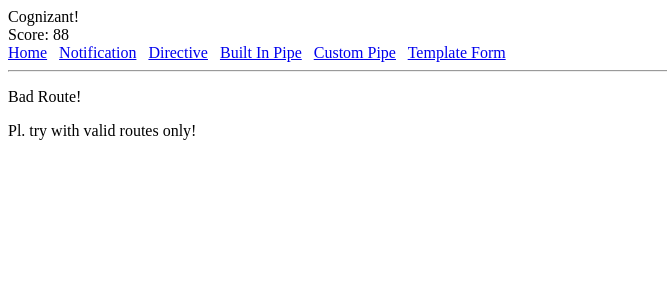
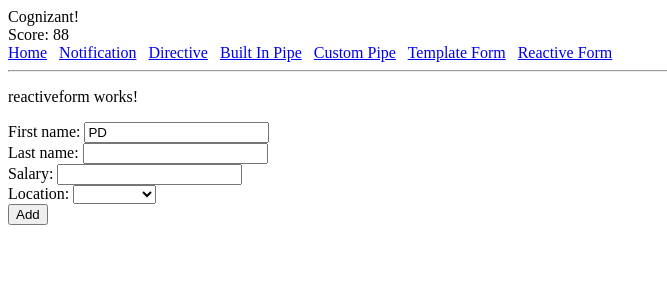
Before and after one commit to prafful/angular_jan2020, an Angular app: page /reactiveform in a window 1280 px wide. Shown: the top 300 px of the page, without its empty margins (0-667 px from the left). Built offline with nearby package versions, Linux system fonts and the light colour scheme.

Commit message:
reactive form with validations!

```diff
--- a/src/app/app-routing.module.ts
+++ b/src/app/app-routing.module.ts
@@ -8,6 +8,7 @@ import { SuperComponent } from './directive/super/super.component';
 import { InbuiltComponent } from './pipe/inbuilt/inbuilt.component';
 import { CustompipeComponent } from './pipe/custompipe/custompipe.component';
 import { TemplateformComponent } from './forms/templateform/templateform.component';
+import { ReactiveformComponent } from './forms/reactiveform/reactiveform.component';
 
 
 const routes: Routes = [
@@ -42,6 +43,10 @@ const routes: Routes = [
     component:TemplateformComponent
   },
   {
+    path:'reactiveform',
+    component:ReactiveformComponent
+  },
+  {
     path:'**',
     component:NorouteComponent
   }
--- a/src/app/app.component.html
+++ b/src/app/app.component.html
@@ -10,6 +10,7 @@ Score: {{ score }}
 <a routerLink="inbuiltpipe">Built In Pipe</a> &nbsp;
 <a routerLink="custompipe">Custom Pipe</a> &nbsp;
 <a routerLink="templateform">Template Form</a> &nbsp;
+<a routerLink="reactiveform">Reactive Form</a> &nbsp;
 <hr>
 
 
--- /dev/null
+++ b/src/app/forms/reactiveform/reactiveform.component.html
@@ -0,0 +1,29 @@
+<p>reactiveform works!</p>
+
+<div>
+    <form [formGroup]="reactiveUserForm" (ngSubmit)="userAdded(reactiveUserForm)">
+        First name:
+        <input type="text"  formControlName='fn'> {{fn}}
+        <br>
+        Last name:
+        <input type="text" formControlName='ln'> {{ln}}
+        <br>
+        Salary:
+        <input type="number" formControlName='sl' > {{sl}}
+        <br>
+        Location:
+        <select name="location" formControlName='loc'>
+            <option value="chennai">Chennai</option>
+            <option value="bengaluru">Bengaluru</option>
+            <option value="japan">Japan</option>
+        </select>
+        {{loc}}
+        <br>
+        <button type="submit">Add</button>
+
+
+
+    </form>
+
+
+</div>
--- /dev/null
+++ b/src/app/forms/reactiveform/reactiveform.component.ts
@@ -0,0 +1,36 @@
+import { Component, OnInit } from '@angular/core';
+import { FormGroup, FormControl, Validators } from '@angular/forms';
+
+
+@Component({
+  selector: 'cts-reactiveform',
+  templateUrl: './reactiveform.component.html',
+  styleUrls: ['./reactiveform.component.css']
+})
+export class ReactiveformComponent implements OnInit {
+
+  reactiveUserForm: any
+  fn:string
+  ln:string
+  sl:number
+  loc:string
+
+  constructor() { }
+
+  ngOnInit() {
+    this.reactiveUserForm = new FormGroup({
+                                            fn: new FormControl('PD', Validators.compose([
+                                                                                Validators.required,
+                                                                                Validators.minLength(4)
+                                                                            ])),
+                                            ln: new FormControl(),
+                                            sl: new FormControl(),
+                                            loc:new FormControl()
+                                        })
+  }
+
+  userAdded = function(ruf){
+    console.log(ruf);
+  }
+
+}
--- a/src/app/forms/templateform/templateform.component.html
+++ b/src/app/forms/templateform/templateform.component.html
@@ -1,9 +1,9 @@
 <p>templateform works!</p>
 
 <div>
-    <form #userForm="ngForm" (ngSubmit)="userAdded(userForm.value)">
+    <form #userForm="ngForm" (ngSubmit)="userAdded(userForm)">
         First name:
-        <input type="text" name="fname" [(ngModel)]="fn" required> {{fn}}
+        <input type="text" name="fname" [(ngModel)]="fn" required > {{fn}}
         <br>
         Last name:
         <input type="text" name="lname" [(ngModel)]="ln" required> {{ln}}
--- a/src/app/forms/templateform/templateform.component.ts
+++ b/src/app/forms/templateform/templateform.component.ts
@@ -6,6 +6,8 @@ import { Component, OnInit } from '@angular/core';
   styleUrls: ['./templateform.component.css']
 })
 export class TemplateformComponent implements OnInit {
+
+
 
   fn:string
   ln:string
```
Also changed, not shown: src/app/app.module.ts (+6 -2 lines), assignment4.txt (added), src/app/forms/reactiveform/reactiveform.component.css (added), 1 other file (tests, documents, lock files or other folders).
